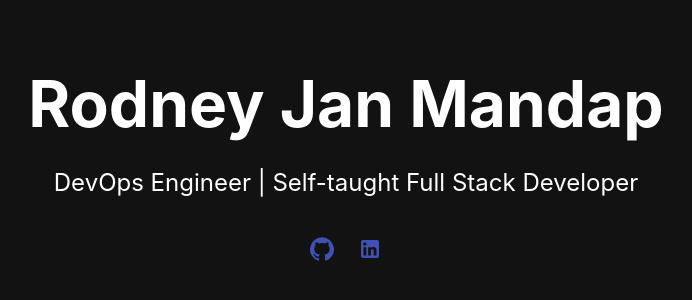
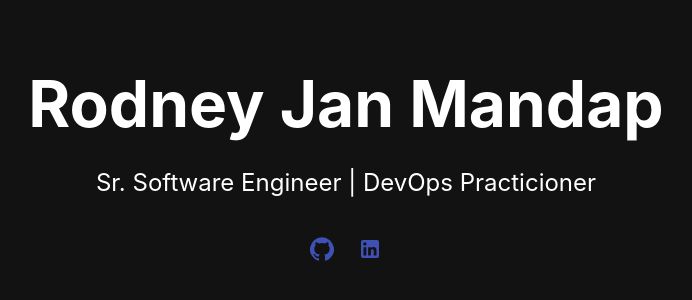
Before and after one commit to rodneymandap/rodneymandap.github.io, a Next.js app: page / in a window 1280 px wide. Shown: the part 230-530 px from the top of the page, without its empty margins (294-986 px from the left). Built offline with nearby package versions, Linux system fonts and the light colour scheme.

Commit message:
Change description

```diff
--- a/pages/index.js
+++ b/pages/index.js
@@ -19,7 +19,7 @@ export default function Home() {
         </h1>
 
         <p className={styles.description}>
-          DevOps Engineer | Self-taught Full Stack Developer
+          Sr. Software Engineer | DevOps Practicioner
         </p>
 
        <div >
```
